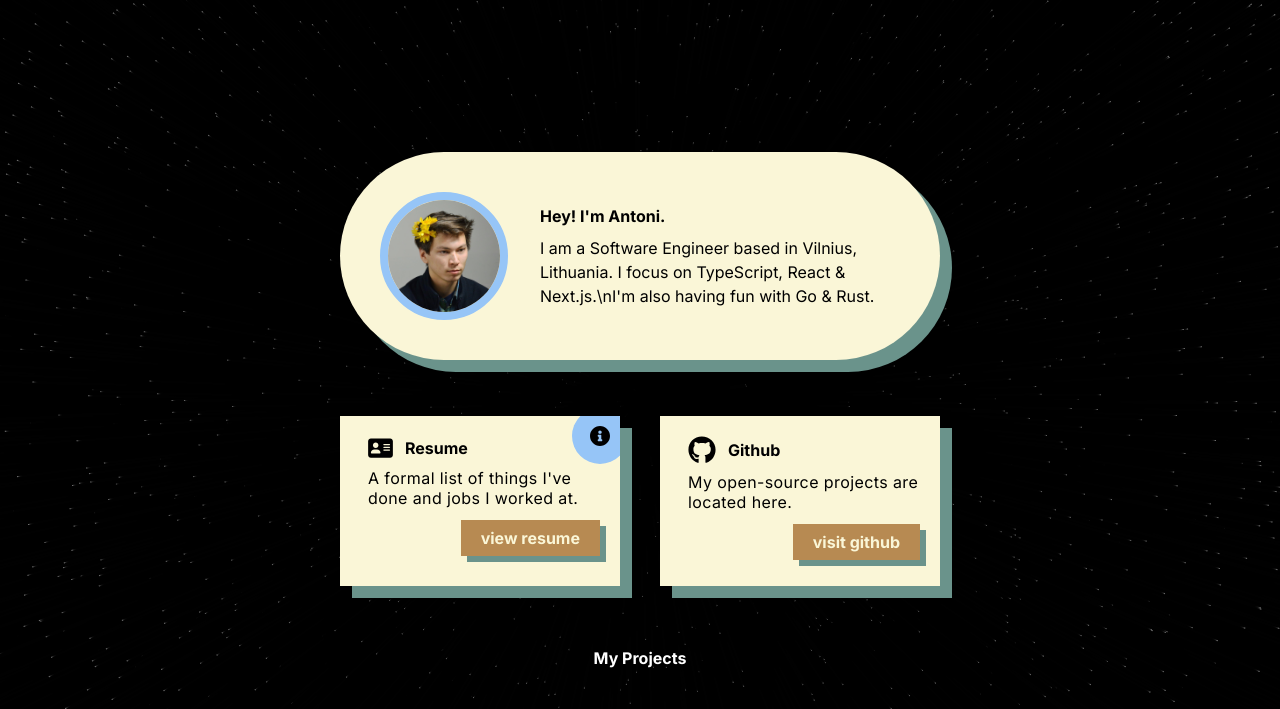
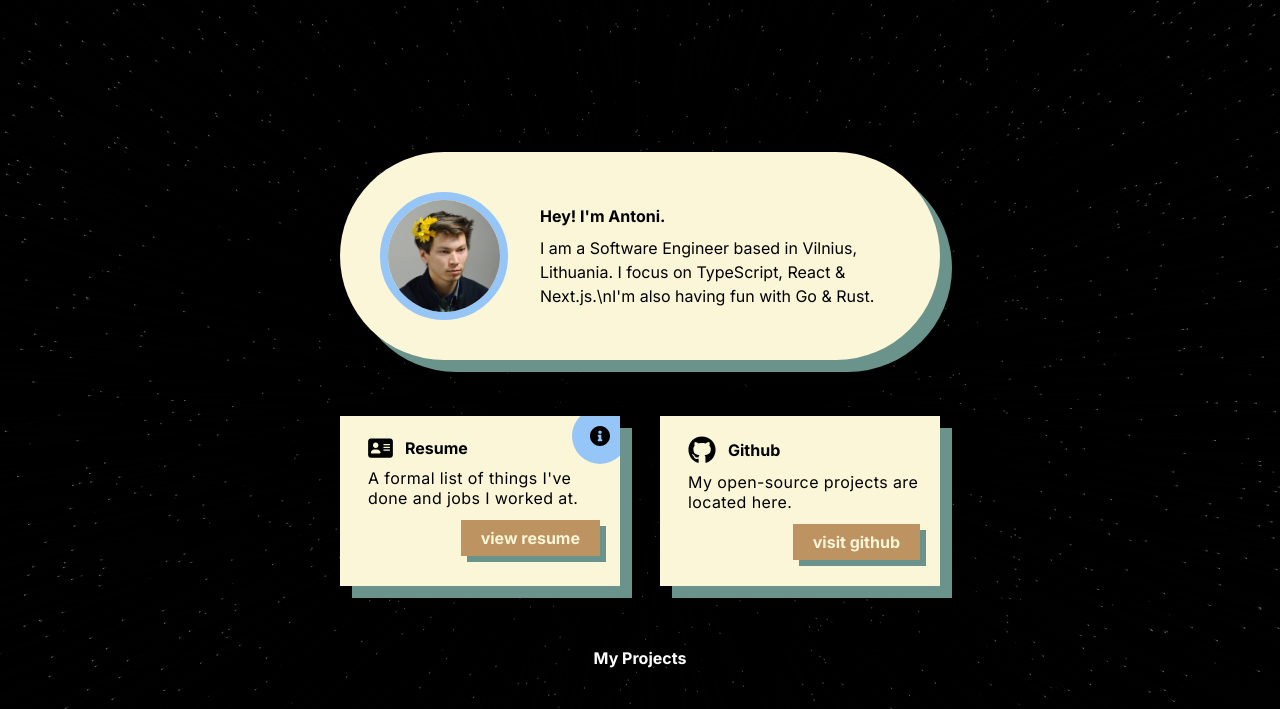
Before and after one commit to bring-shrubbery/antoni.ai, an Astro site: page / in a window 1280 px wide. Shown: the top 709 px of the page. Built offline with nearby package versions, Linux system fonts and the light colour scheme; Astro itself is replaced by a stand-in of ours; what tailwindcss-fluid-type would draw is missing.

Commit message:
Reverted secondary color

```diff
--- a/src/styles/theme.css
+++ b/src/styles/theme.css
@@ -1,6 +1,6 @@
 [data-theme="dark"] {
   --color-primary: #faf6d7;
-  --color-secondary: #b78a52;
+  --color-secondary: #bd9361;
   --color-alternate: #96c5f7;
   --color-shadow: #6a938b;
   --color-text: #444444;
```
